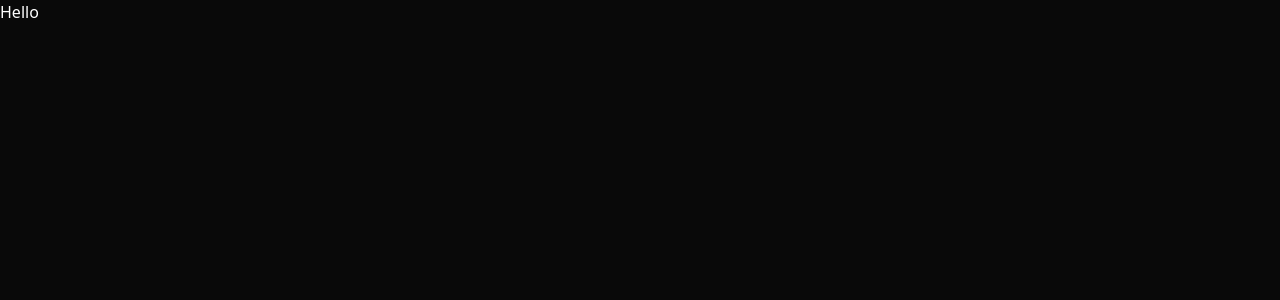
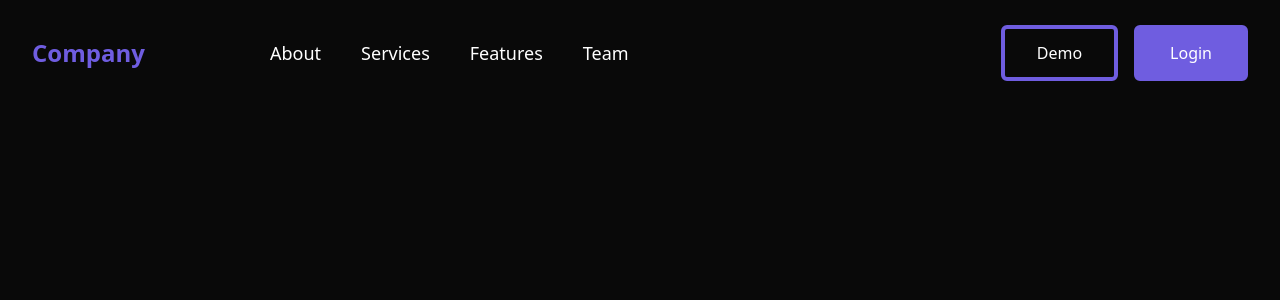
Before and after one commit to CyrusThapa11/Hoya-Hacks-The-Unacceptable, a React (Create React App) app in the folder client/: page / in a window 1280 px wide. Shown: the top 300 px of the page. Built offline with nearby package versions, Linux system fonts and the light colour scheme.

Commit message:
✅ Added Header

```diff
--- /dev/null
+++ b/client/src/components/HomePage/Header/Header.js
@@ -0,0 +1,180 @@
+import React, { Fragment, useState } from 'react';
+import { Transition } from '@headlessui/react';
+import { createTheme } from '@material-ui/core/styles';
+import { Link } from 'react-router-dom';
+
+function Header() {
+    const [isOpen, setIsOpen] = useState(false);
+  const theme = createTheme({
+    breakpoints: {
+      values: {
+        xxs: 0,
+        xs: 400,
+        sm: 640,
+        md: 900,
+        lg: 1200,
+        xl: 1536,
+      },
+    },
+  });
+
+  const [clicked, setClicked] = useState(false);
+  return (
+    <Fragment>
+        <nav className='overflow-hidden py-4 px-4'>
+            <div className="xl:max-w-[1350px] 2xl:max-w-[1490px] mx-auto px-4 mt-[5px]">
+            <div className="relative flex items-center justify-between h-16">
+            <div className="flex items-center">
+              <div className="flex-shrink-0">
+                <Link to="/">
+                  <p className='className="w-52 xs:w-60 md:w-64 self-center  text-[#6F5DE0] font-bold text-2xl'>
+                    Company
+                  </p>
+                </Link>
+              </div>
+              <div className='hidden lg:block'>
+              <div className='flex items-center space-x-4 xl:ml-[-30px]'>
+                <a
+                  href="/"
+                  className="text-white text-lg px-3 py-2 font-medium"
+                >
+                  About
+                </a>
+                <a
+                  href="#services"
+                  className="text-white text-lg px-3 py-2 font-medium"
+                >
+                  Services
+                </a>
+                <a
+                  href="#features"
+                  className="text-white text-lg px-3 py-2 font-medium"
+                >
+                  Features
+                </a>
+                <a
+                  href="#team"
+                  className="text-white text-lg px-3 py-2 font-medium"
+                >
+                  Team
+                </a>
+              </div>
+              </div>
+
+            </div>
+            <div className="hidden lg:block">
+              <div className="flex items-center space-x-4">
+                {/* <a
+                  href="/store"
+                  className="text-[#0B7EC1] text-lg px-3 py-2 font-medium"
+                >
+                  Login
+                </a> */}
+                <button className='bg-transparent hover:bg-[#6F5DE0] text-white py-3 px-8 rounded-md border-4 border-[#6F5DE0] hover:border-transparent'>
+                    Demo
+                </button>
+                <button className='bg-[#6F5DE0] text-white py-3 px-8 rounded-md border-4 border-[#6F5DE0] hover:border-transparent'>
+                    Login
+                </button>
+              </div>
+            </div>
+            <div className="-mr-3 xs:-mr-2 flex lg:hidden">
+              <button
+                onClick={() => setIsOpen(!isOpen)}
+                type="button"
+                className="inline-flex items-center justify-center p-2 rounded-md text-black focus:outline-none focus:ring-2 focus:ring-offset-2 focus:ring-white"
+                aria-controls="mobile-menu"
+                aria-expanded="false"
+              >
+                <span className="sr-only">Open main menu</span>
+                {!isOpen ? (
+                  <svg
+                    className="block h-6 w-6"
+                    xmlns="http://www.w3.org/2000/svg"
+                    fill="none"
+                    viewBox="0 0 24 24"
+                    stroke="white"
+                    aria-hidden="true"
+                  >
+                    <path
+                      strokeLinecap="round"
+                      strokeLinejoin="round"
+                      strokeWidth="2"
+                      d="M4 6h16M4 12h16M4 18h16"
+                    />
+                  </svg>
+                ) : (
+                  <svg
+                    className="block h-6 w-6"
+                    xmlns="http://www.w3.org/2000/svg"
+                    fill="none"
+                    viewBox="0 0 24 24"
+                    stroke="white"
+                    aria-hidden="true"
+                  >
+                    <path
+                      strokeLinecap="round"
+                      strokeLinejoin="round"
+                      strokeWidth="2"
+                      d="M6 18L18 6M6 6l12 12"
+                    />
+                  </svg>
+                )}
+              </button>
+            </div>
+          </div>
+            </div>
+            <Transition
+          show={isOpen}
+          enter="transition ease-out duration-100 transform"
+          enterFrom="opacity-0 scale-95"
+          enterTo="opacity-100 scale-100"
+          leave="transition ease-in duration-75 transform"
+          leaveFrom="opacity-100 scale-100"
+          leaveTo="opacity-0 scale-95"
+        >
+          {(ref) => (
+            <div className="lg:hidden" id="mobile-menu">
+              <div ref={ref} className="px-2 pt-2 pb-3 space-y-1 sm:px-3">
+                <a
+                  href="/about"
+                  className="text-white text-lg px-3 py-2 font-medium "
+                >
+                  About
+                </a>
+                <a
+                  href="/aboutmawa"
+                  className="text-white text-lg px-3 py-2 font-medium "
+                >
+                  Details
+                </a>
+                <a
+                  href="/store"
+                  className="text-white text-lg px-3 py-2 font-medium "
+                >
+                  Team
+                </a>
+                <a
+                  href="/store"
+                  className="text-white text-lg px-3 py-2 font-medium "
+                >
+                  Features
+                </a>
+                <div className='space-x-4'>
+                <button className='bg-[#6F5DE0] text-white py-2 px-8 rounded-md'>
+                    Demo
+                </button>
+                <button className='bg-[#6F5DE0] text-white py-2 px-8 rounded-md'>
+                    Login
+                </button>
+                </div>
+              </div>
+            </div>
+          )}
+        </Transition>
+        </nav>
+    </Fragment>
+  );
+}
+
+export default Header;
--- a/client/src/pages/Home.js
+++ b/client/src/pages/Home.js
@@ -1,9 +1,10 @@
 import React from 'react';
+import Header from '../components/HomePage/Header/Header';
 
 const Home = () => {
   return (
       <>
-        <h1>Hello</h1>
+        <Header />
       </>
   );
 };
```
